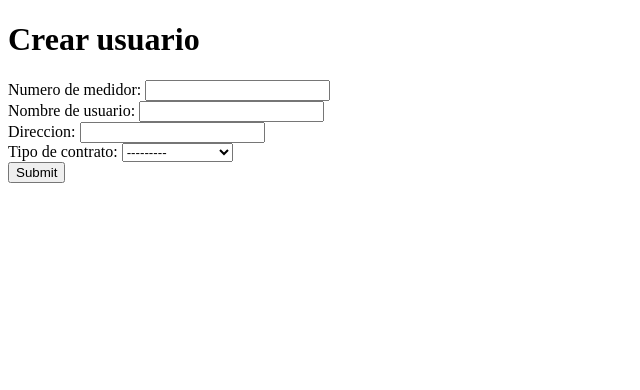
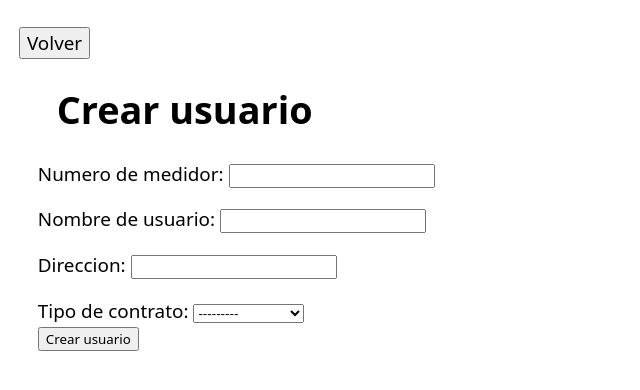
Before and after one commit to GustavoGtz/Mini_Proyecto_Agua_HMO, a Django app: page /create_user/ in a window 1280 px wide. Shown: the top 390 px of the page, without its empty margins (0-640 px from the left). Run offline with Django 4.2, Linux system fonts and the light colour scheme.

Commit message:
CAMBIOS EN LOS HTMLS e hice pruebas en la BD

```diff
--- a/agua_hmo/website/templates/home.html
+++ b/agua_hmo/website/templates/home.html
@@ -1,7 +1,7 @@
 {% load static %}
 
 <!doctype html>
-    <title>Agua</title>
+    <title>Sistema de agua</title>
 
     <style>
         h1{
--- a/agua_hmo/website/templates/user_form.html
+++ b/agua_hmo/website/templates/user_form.html
@@ -1,11 +1,47 @@
 <!DOCTYPE html>
 <html lang="en">
+
+    <style>
+
+        button{
+            font-size: .5cm;
+            margin-top: 0.5cm;
+            font-family: system-ui, -apple-system, BlinkMacSystemFont, 'Segoe UI', Roboto, Oxygen, Ubuntu, Cantarell, 'Open Sans', 'Helvetica Neue', sans-serif;
+        }
+
+        h1{
+            display: absolute;
+            font-size: 1cm;
+            font-family: system-ui, -apple-system, BlinkMacSystemFont, 'Segoe UI', Roboto, Oxygen, Ubuntu, Cantarell, 'Open Sans', 'Helvetica Neue', sans-serif;
+            justify-content: center;
+            margin-left: 1cm;
+        }
+
+        body,
+        form{
+            font-size: 0.5cm;
+            display: absolute;
+            font-family: system-ui, -apple-system, BlinkMacSystemFont, 'Segoe UI', Roboto, Oxygen, Ubuntu, Cantarell, 'Open Sans', 'Helvetica Neue', sans-serif;
+            margin-left: 0.5cm;
+            margin-bottom: 1cm;
+            color: black;
+        }
+
+        input{
+            margin-bottom: 0.5cm;
+            font-family: system-ui, -apple-system, BlinkMacSystemFont, 'Segoe UI', Roboto, Oxygen, Ubuntu, Cantarell, 'Open Sans', 'Helvetica Neue', sans-serif;
+        }
+
+    </style>
+
+<button onclick="history.back()">Volver</button>
+
 <head>
     <meta charset="UTF-8">
-    <title>Usuario</title>
+    <title>Crear usuario</title>
 </head>
 
-<h1> Crear usuario</h1>
+<h1>Crear usuario</h1>
 
 <body>
     <div>
@@ -19,7 +55,7 @@
             <br>
             Tipo de contrato: {{ form.contract_type }}
             <br>
-            <input type="Submit" value="Submit"/>
+            <input type="Submit" value="Crear usuario"/>
         </form>
     </div>
 </body>
--- a/agua_hmo/website/templates/user_manage_payment_concept.html
+++ b/agua_hmo/website/templates/user_manage_payment_concept.html
@@ -17,7 +17,7 @@
         }
 
         button{
-            font-size: .8cm;
+            font-size: .5cm;
             margin-top: 0.5cm;
         }
 
@@ -26,6 +26,9 @@
         }
 
     </style>
+
+<button onclick="history.back()">Volver</button>
+
 <body>
     <div id="user-data" data-username="{{ user.user_name }}" data-meter-number="{{ user.meter_number }}"></div>
     <h1>Adeudos</h1>
```
Also changed, not shown: agua_hmo/website/templates/manage_payment_concept.html (+6 -1 lines), agua_hmo/website/templates/manage_users.html (+29 -0 lines), agua_hmo/website/templates/ticket.html (+22 -13 lines), agua_hmo/website/templates/update_user.html (+36 -1 lines), agua_hmo/db.sqlite3.
